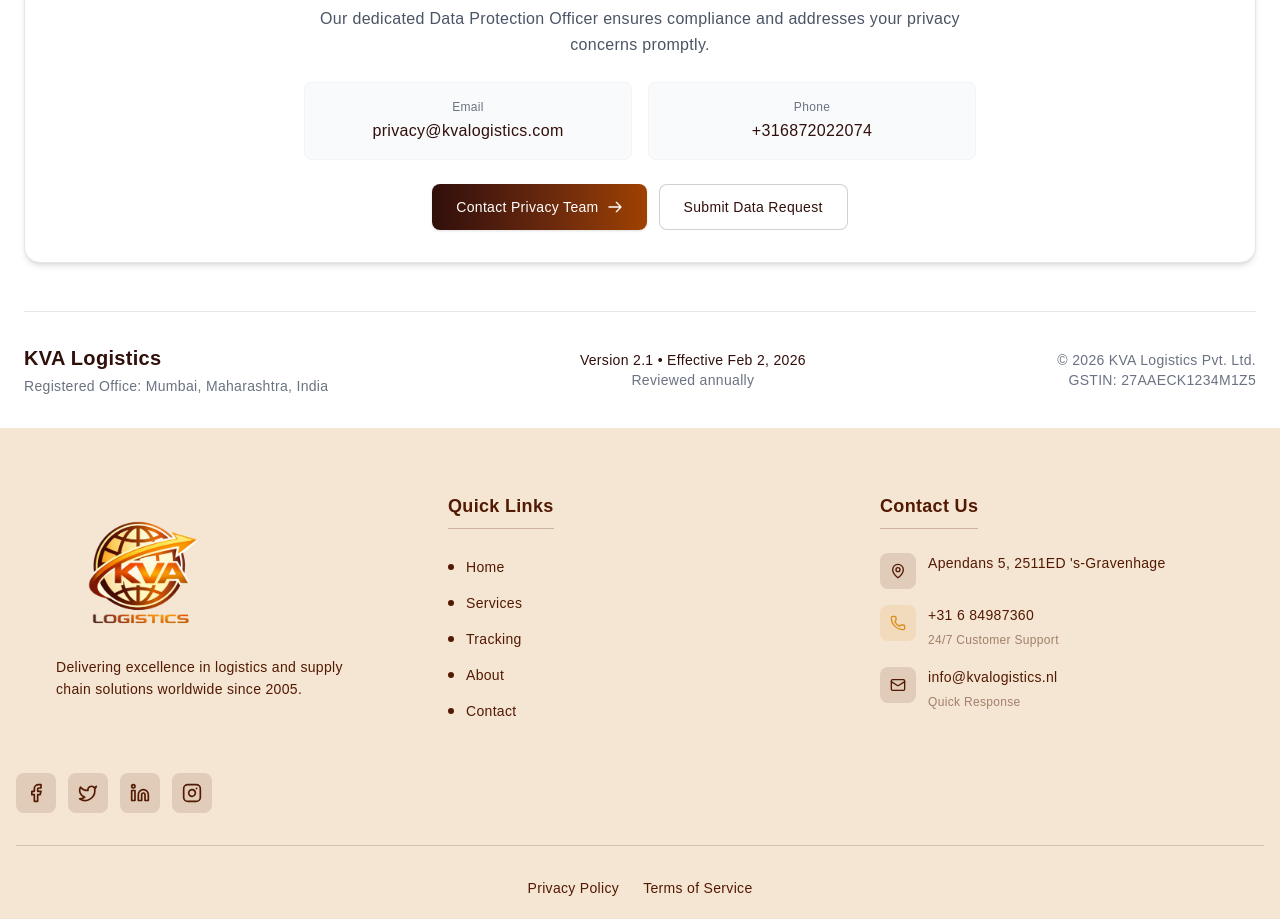
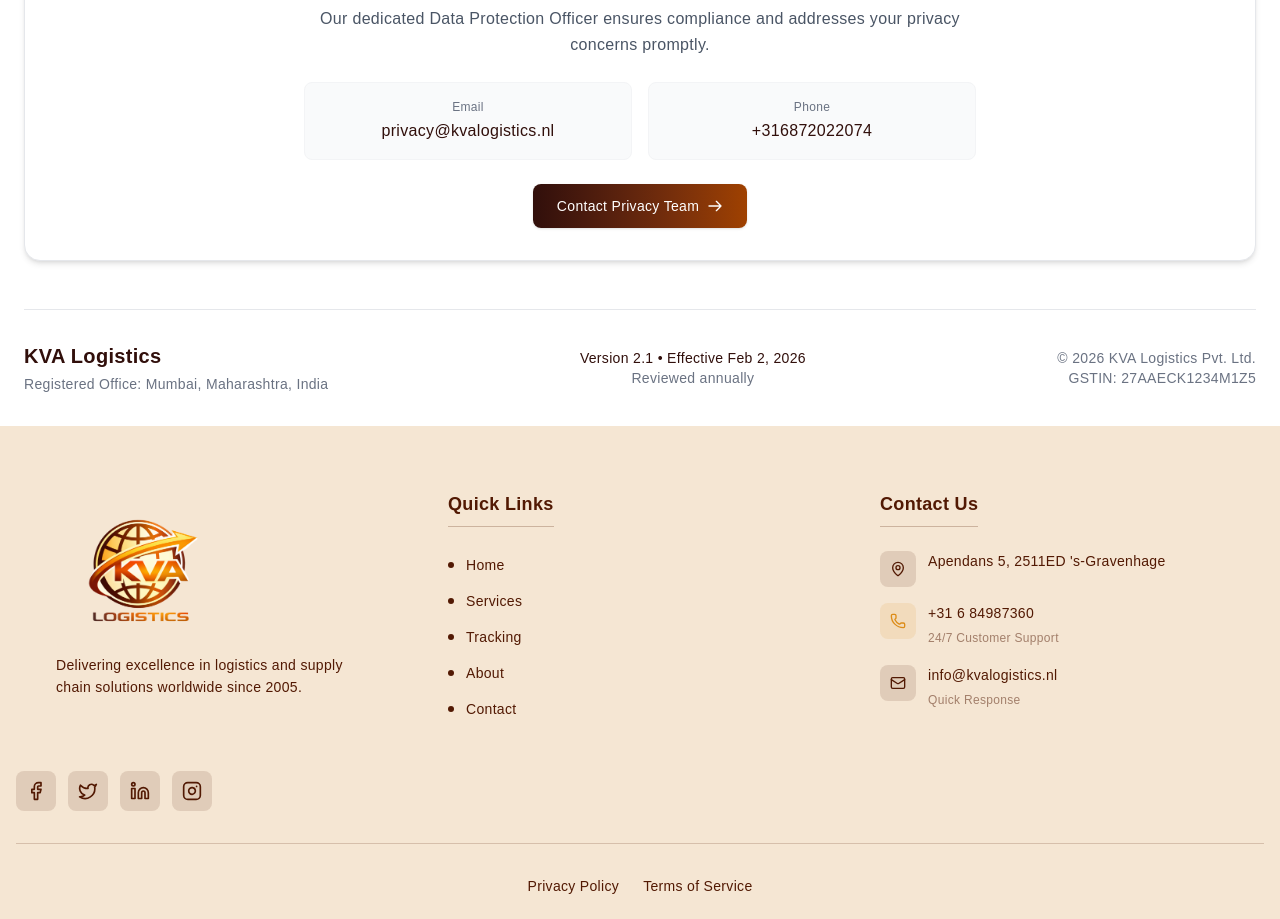
Before and after one commit to Prathamesh0008/KVA-Logistic, a Next.js app: page /PrivacyPolicy in a window 1280 px wide. Shown: the part 1360-2279 px from the top of the page. Built offline with nearby package versions, Linux system fonts and the light colour scheme; a web font is replaced by a local one.

Commit message:
Upasana -24/03/2026

```diff
--- a/app/PrivacyPolicy/page.jsx
+++ b/app/PrivacyPolicy/page.jsx
@@ -145,8 +145,8 @@
             <div className="grid md:grid-cols-2 gap-4 mb-6">
               <div className="bg-gray-50 p-4 rounded-lg border border-gray-100">
                 <div className="text-xs text-gray-500 mb-1">Email</div>
-                <a href="mailto:privacy@kvalogistics.com" className="text-base font-medium text-[#310F0B] hover:text-[#dc8c18] transition-colors break-all">
-                  privacy@kvalogistics.com
+                <a href="mailto:privacy@kvalogistics.nl" className="text-base font-medium text-[#310F0B] hover:text-[#dc8c18] transition-colors break-all">
+                  privacy@kvalogistics.nl
                 </a>
               </div>
               <div className="bg-gray-50 p-4 rounded-lg border border-gray-100">
@@ -166,12 +166,7 @@
                   <path strokeLinecap="round" strokeLinejoin="round" strokeWidth={2} d="M14 5l7 7m0 0l-7 7m7-7H3" />
                 </svg>
               </a>
-              <a
-                href="/data-request"
-                className="inline-flex items-center justify-center rounded-lg border border-[#310F0B]/20 bg-white px-6 py-3 text-sm font-medium text-[#310F0B] hover:border-[#dc8c18] hover:bg-[#dc8c18]/5 transition-all"
-              >
-                Submit Data Request
-              </a>
+
             </div>
           </div>
         </div>
```
